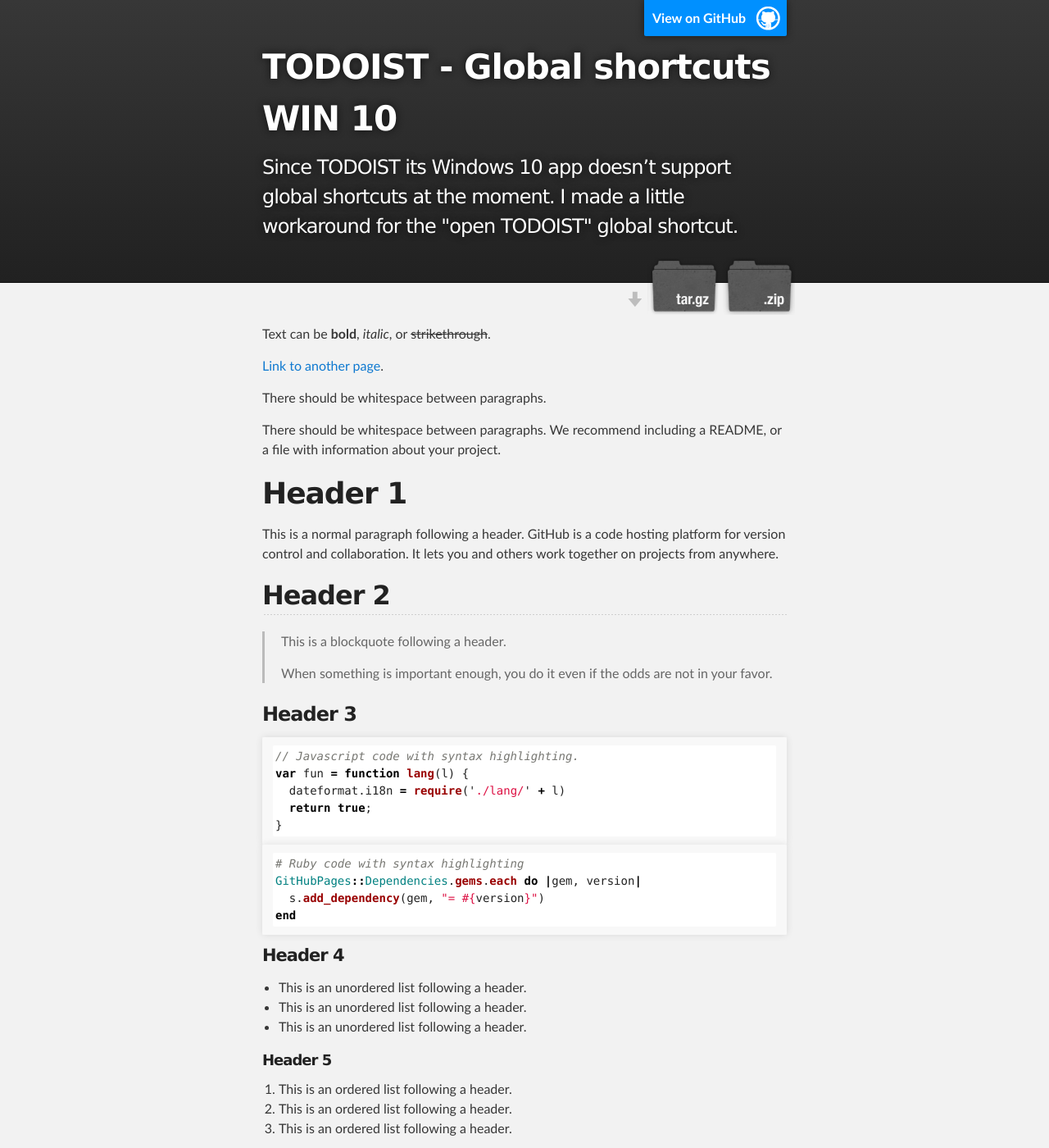
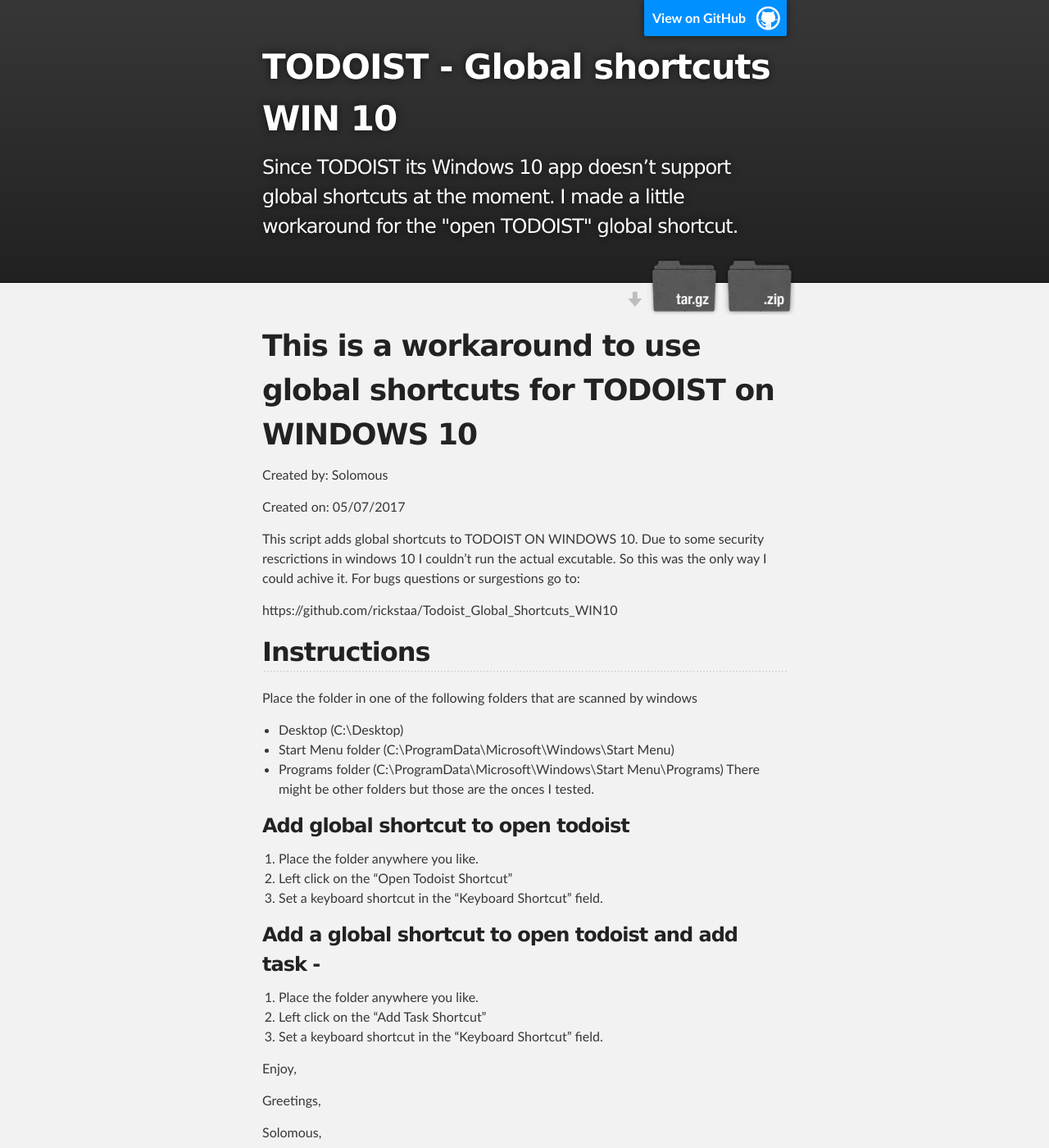
Before and after one commit to rickstaa/todoist-global-shortcuts-WIN10, a Jekyll site: the page built from index.md, in a window 1280 px wide and 1400 px high. Shown: the whole window at 82% size. Built offline with Jekyll 4.4.1, drawn with Linux system fonts in a browser that asks for light colours; our own code applies the rules of GitHub Pages for plain Markdown files; some of the changed text lies outside the part shown.

Commit message:
Update index.md

````diff
--- a/index.md
+++ b/index.md
@@ -1,123 +1,35 @@
----
-layout: default
----
+# This is a workaround to use global shortcuts for TODOIST on WINDOWS 10
+Created by: Solomous
 
-Text can be **bold**, _italic_, or ~~strikethrough~~.
-
-[Link to another page](another-page).
-
-There should be whitespace between paragraphs.
-
-There should be whitespace between paragraphs. We recommend including a README, or a file with information about your project.
-
-# [](#header-1)Header 1
-
-This is a normal paragraph following a header. GitHub is a code hosting platform for version control and collaboration. It lets you and others work together on projects from anywhere.
-
-## [](#header-2)Header 2
-
-> This is a blockquote following a header.
->
-> When something is important enough, you do it even if the odds are not in your favor.
-
-### [](#header-3)Header 3
-
-```js
-// Javascript code with syntax highlighting.
-var fun = function lang(l) {
-  dateformat.i18n = require('./lang/' + l)
-  return true;
-}
-```
-
-```ruby
-# Ruby code with syntax highlighting
-GitHubPages::Dependencies.gems.each do |gem, version|
-  s.add_dependency(gem, "= #{version}")
-end
-```
-
-#### [](#header-4)Header 4
-
-*   This is an unordered list following a header.
-*   This is an unordered list following a header.
-*   This is an unordered list following a header.
-
-##### [](#header-5)Header 5
-
-1.  This is an ordered list following a header.
-2.  This is an ordered list following a header.
-3.  This is an ordered list following a header.
-
-###### [](#header-6)Header 6
-
-| head1        | head two          | three |
-|:-------------|:------------------|:------|
-| ok           | good swedish fish | nice  |
-| out of stock | good and plenty   | nice  |
-| ok           | good `oreos`      | hmm   |
-| ok           | good `zoute` drop | yumm  |
-
-### There's a horizontal rule below this.
-
-* * *
-
-### Here is an unordered list:
-
-*   Item foo
-*   Item bar
-*   Item baz
-*   Item zip
-
-### And an ordered list:
-
-1.  Item one
-1.  Item two
-1.  Item three
-1.  Item four
-
-### And a nested list:
-
-- level 1 item
-  - level 2 item
-  - level 2 item
-    - level 3 item
-    - level 3 item
-- level 1 item
-  - level 2 item
-  - level 2 item
-  - level 2 item
-- level 1 item
-  - level 2 item
-  - level 2 item
-- level 1 item
-
-### Small image
-
-![](https://assets-cdn.github.com/images/icons/emoji/octocat.png)
-
-### Large image
-
-![](https://guides.github.com/activities/hello-world/branching.png)
+Created on: 05/07/2017
 
 
-### Definition lists can be used with HTML syntax.
+This script adds global shortcuts to TODOIST ON WINDOWS 10. Due to some security rescrictions in windows 10
+I couldn't run the actual excutable. So this was the only way I could achive it. For bugs questions or surgestions
+go to:
 
-<dl>
-<dt>Name</dt>
-<dd>Godzilla</dd>
-<dt>Born</dt>
-<dd>1952</dd>
-<dt>Birthplace</dt>
-<dd>Japan</dd>
-<dt>Color</dt>
-<dd>Green</dd>
-</dl>
+https://github.com/rickstaa/Todoist_Global_Shortcuts_WIN10
 
-```
-Long, single-line code blocks should not wrap. They should horizontally scroll if they are too long. This line should be long enough to demonstrate this.
-```
+## Instructions
 
-```
-The final element.
-```
+Place the folder in one of the following folders that are scanned by windows
+* Desktop (C:\Desktop)
+* Start Menu folder (C:\ProgramData\Microsoft\Windows\Start Menu\)
+* Programs folder (C:\ProgramData\Microsoft\Windows\Start Menu\Programs)
+There might be other folders but those are the onces I tested.
+
+### Add global shortcut to open todoist
+1. Place the folder anywhere you like.
+2. Left click on the "Open Todoist Shortcut"
+3. Set a keyboard shortcut in the "Keyboard Shortcut" field.
+
+### Add a global shortcut to open todoist and add task -
+1. Place the folder anywhere you like.
+2. Left click on the "Add Task Shortcut"
+3. Set a keyboard shortcut in the "Keyboard Shortcut" field.
+
+Enjoy,
+
+Greetings,
+
+Solomous,
````
